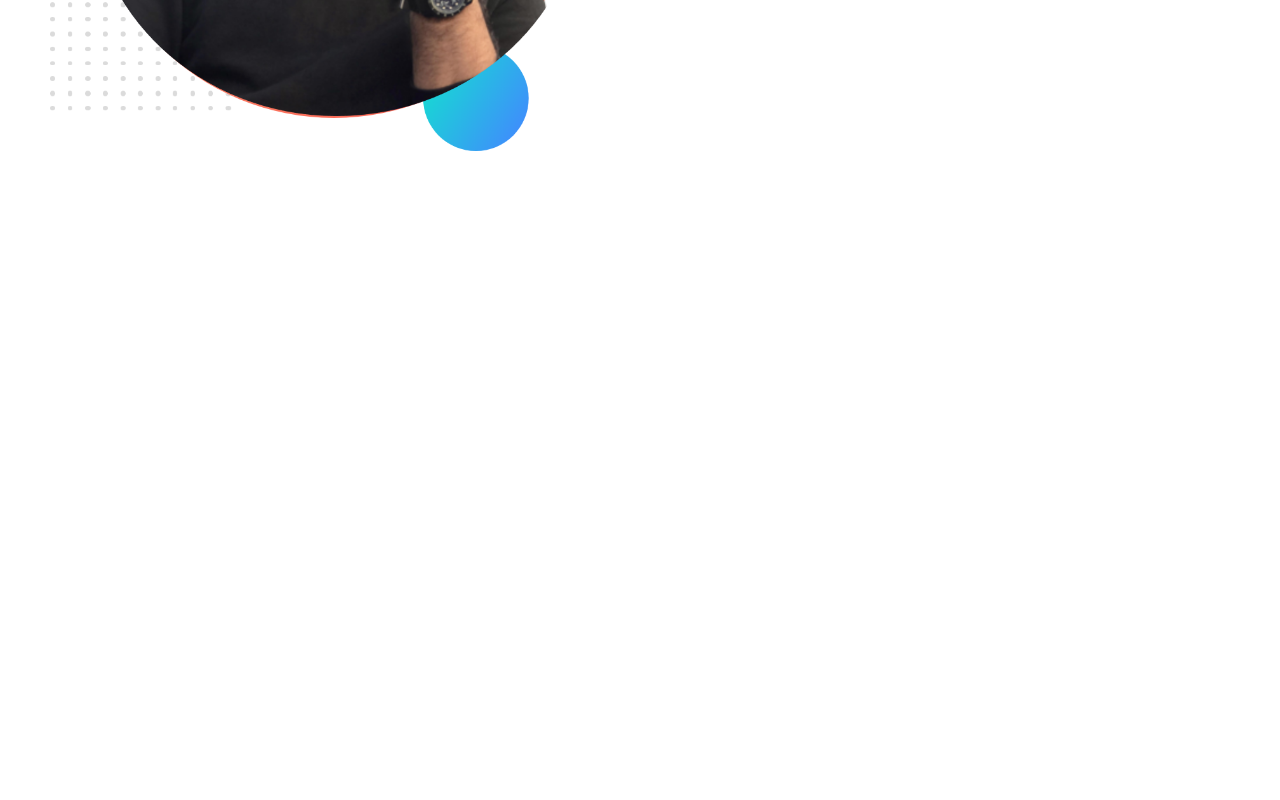
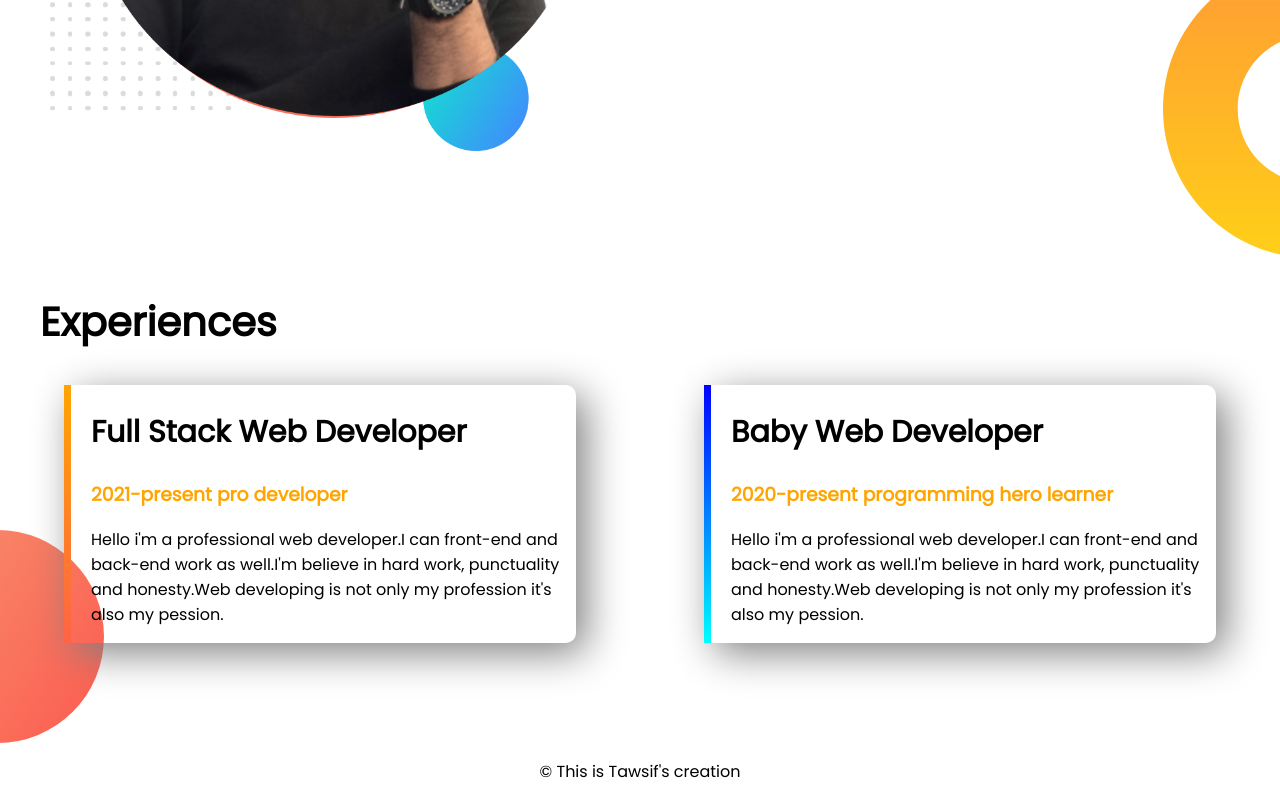
Before and after one commit to Tawsifriyadh/devo-oper-portfolio, a plain HTML site: page index.html in a window 1280 px wide. Shown: the part 1050-1850 px from the top of the page. Before the commit the page ends 1308 px from the top, so only its background shows below. Drawn offline with Linux system fonts and the light colour scheme.

Commit message:
final commit

```diff
--- a/index.html
+++ b/index.html
@@ -11,7 +11,7 @@
     <link rel="stylesheet" href="style.css">
 </head>
 <body>
-    <section class="top">
+    <section class="top flexible">
         <div class="half-width">
             <h1>Welcom To</h1>
         <h1><span class="namecolor">Tawsif's</span> Paradise</h1>
@@ -26,7 +26,7 @@
         </div>
     </section>
 
-    <section class="dream-big">
+    <section class="dream-big flexible">
         <div class="half-width">
             <img src="images/tawsif1.png" alt="">
         </div>
@@ -38,5 +38,25 @@
 
         </div>
     </section>
+    <section class="experience">
+        <div>
+            <h1 id="ex">Experiences</h1>
+        </div>
+        <div class="flexible">
+            <div id="stack" class="experience-item">
+                <h2>Full Stack Web Developer</h2>
+                <h3 class="namecolor">2021-present pro developer</h3>
+                <p>Hello i'm a professional web developer.I can front-end and back-end work as well.I'm believe in hard work, punctuality and honesty.Web developing is not only my profession it's also my pession.</p>
+            </div>
+            <div id="baby" class="experience-item">
+                <h2>Baby Web Developer</h2>
+                <h3 class="namecolor">2020-present programming hero learner</h3>
+                <p>Hello i'm a professional web developer.I can front-end and back-end work as well.I'm believe in hard work, punctuality and honesty.Web developing is not only my profession it's also my pession.</p>
+            </div>
+        </div>
+    </section>
+    <footer>
+        <p>&#169; This is Tawsif's creation</p>
+    </footer>
 </body>
 </html>
--- a/style.css
+++ b/style.css
@@ -6,11 +6,14 @@ body{
 h1{
     font-size: 40px;
 }
+h2{
+    font-size: 30px;
+}
 .namecolor{
     color: orange;
 }
 
-section{
+.flexible{
     display: flex;
     padding-bottom: 100px;
 }
@@ -39,6 +42,39 @@ section{
     background-image: url(images/dream-bg.png);
     background-repeat: no-repeat;
     background-position-x: right;
+    background-position-y: bottom;
 
 
 }
+
+.experience-item{
+    width: 40%;
+    margin-left: 5%;
+    margin-right: 5%;
+    padding-left: 20px;
+    border-radius: 10px;
+    box-shadow: 10px 10px 40px gray;
+}
+#ex{
+    padding-left: 40px;
+
+}
+.experience{
+    background-image: url(images/exp-bg.png);
+    background-repeat: no-repeat;
+    background-position-y: bottom;
+
+}
+#stack{
+    border-left: 7px solid;
+    border-image: linear-gradient(orange, tomato);
+    border-image-slice: 1;
+}
+#baby{
+    border-left: 7px solid;
+    border-image: linear-gradient(blue, cyan);
+    border-image-slice: 1;
+}
+footer{
+    text-align: center;
+}
```
